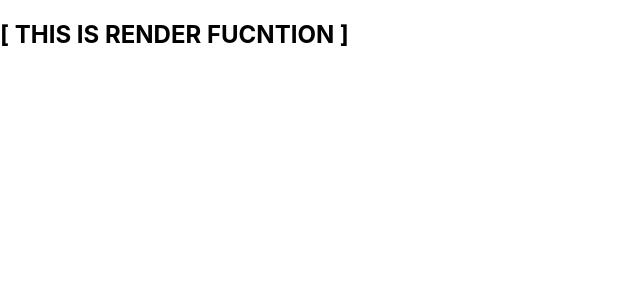
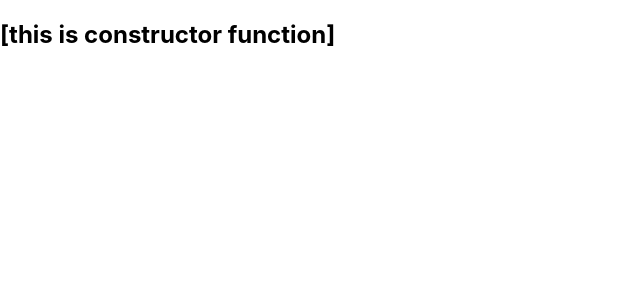
Before and after one commit to sanghwanAN/reactbook200, a React (Create React App) app: page / in a window 1280 px wide. Shown: the top 300 px of the page, without its empty margins (0-640 px from the left). Built offline with nearby package versions, Linux system fonts and the light colour scheme.

Commit message:
008예제  - finish

```diff
--- a/src/App.js
+++ b/src/App.js
@@ -1,9 +1,9 @@
 import './App.css';
-import ImportConponent from './R005_LifecycleEx'
+import LifecycleEx from './R008_LifecycleEx'
 function App() {
   return (
     <div>
-     <ImportConponent></ImportConponent>
+    <LifecycleEx prop_value='FromApp.js'/>
     </div>
   );
 }
--- /dev/null
+++ b/src/R008_LifecycleEx.js
@@ -0,0 +1,30 @@
+import React, { Component } from 'react';
+
+class R008_LifecycleEx extends Component {
+  static getDerivedStateFromProps (props, state) {
+    console.log('2. getDerivedFormprops Call = ' + props.prop_value);
+    return {tmp_state: props.prop_value};
+  }
+  constructor(props) {
+    super(props);
+    this.state = {};
+    console.log('1. constructor Call');
+  }
+  componentDidMount () {
+    console.log('4. componentDidmount Call');
+    console.log('5. tmp_state : ' + this.state.tmp_state);
+    this.setState({tmp_state2 : true})
+  }
+  shouldComponentUpdate(props, state) {
+    console.log('6. shouldComponentUpdate Call / tmp_state2 = ' + state.tmp_state2 );
+    return state.tmp_state2
+  }
+  render() {
+    console.log('3. render Call');
+    return (
+     <h2>[this is constructor function]</h2>
+    )
+  }
+}
+
+export default R008_LifecycleEx;
```
Also changed, not shown: 1 other file (tests, documents, lock files or other folders).
